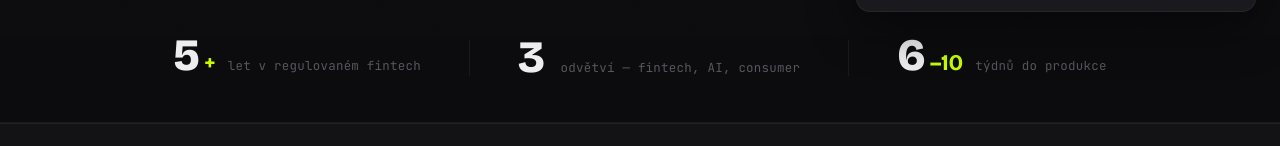
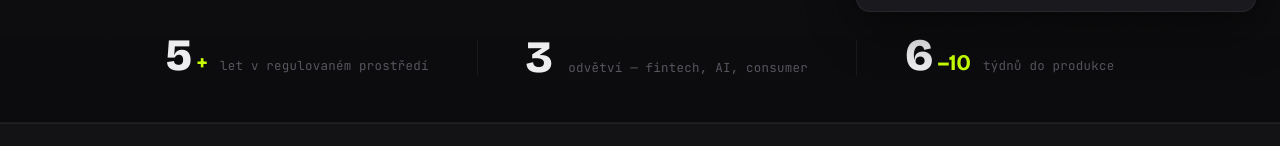
Before and after one commit to Franta1205/website-dev, a plain HTML site: page index.html in a window 1280 px wide. Shown: the part 764-910 px from the top of the page. Drawn offline with nearby package versions, Linux system fonts and the light colour scheme.

Commit message:
feat: correction

```diff
--- a/index.html
+++ b/index.html
@@ -173,7 +173,7 @@
                     <div class="stat-item">
                         <span class="stat-number" data-count="5">0</span>
                         <span class="stat-suffix">+</span>
-                        <span class="stat-label">let v regulovaném fintech</span>
+                        <span class="stat-label">let v regulovaném prostředí</span>
                     </div>
                     <div class="stat-divider"></div>
                     <div class="stat-item">
```
